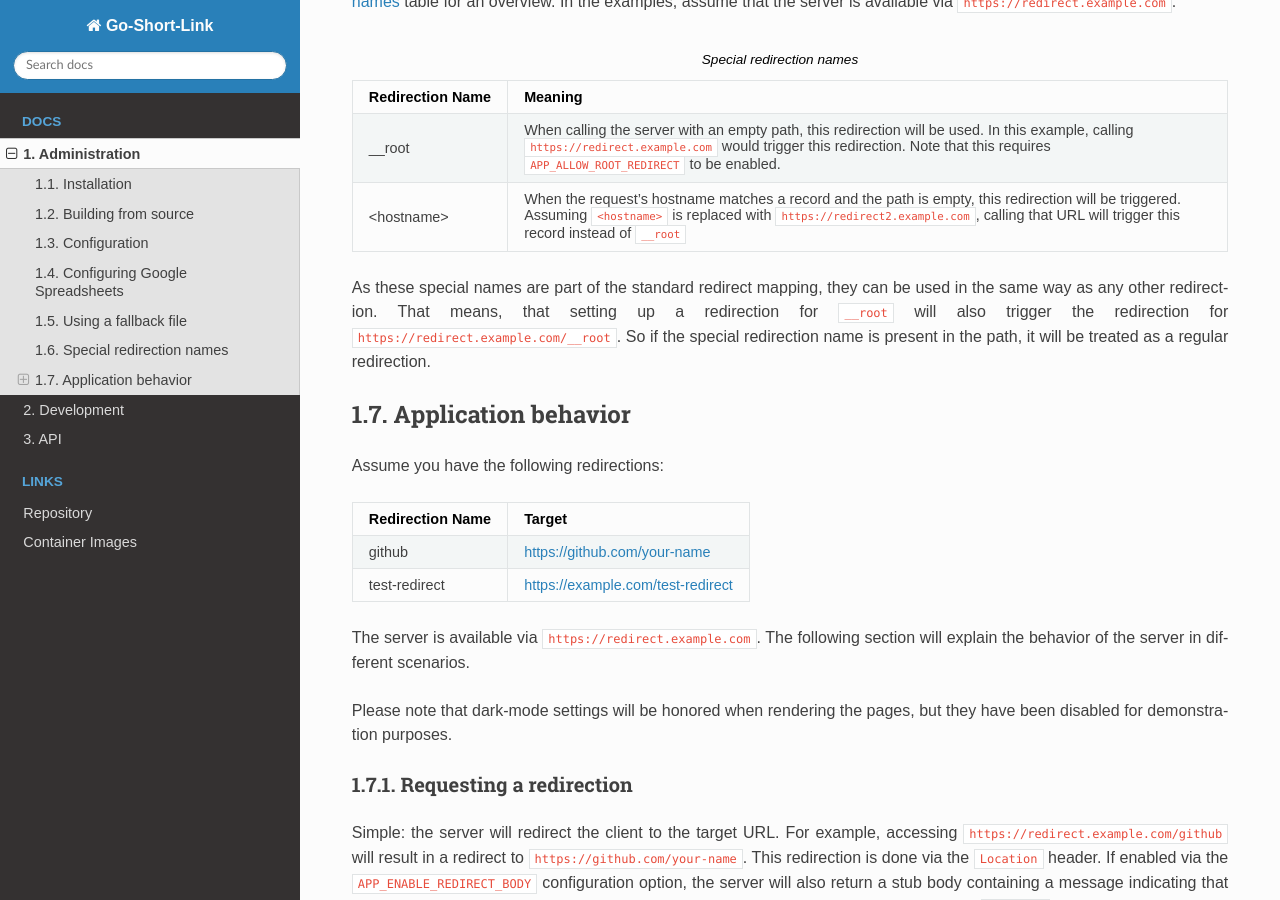
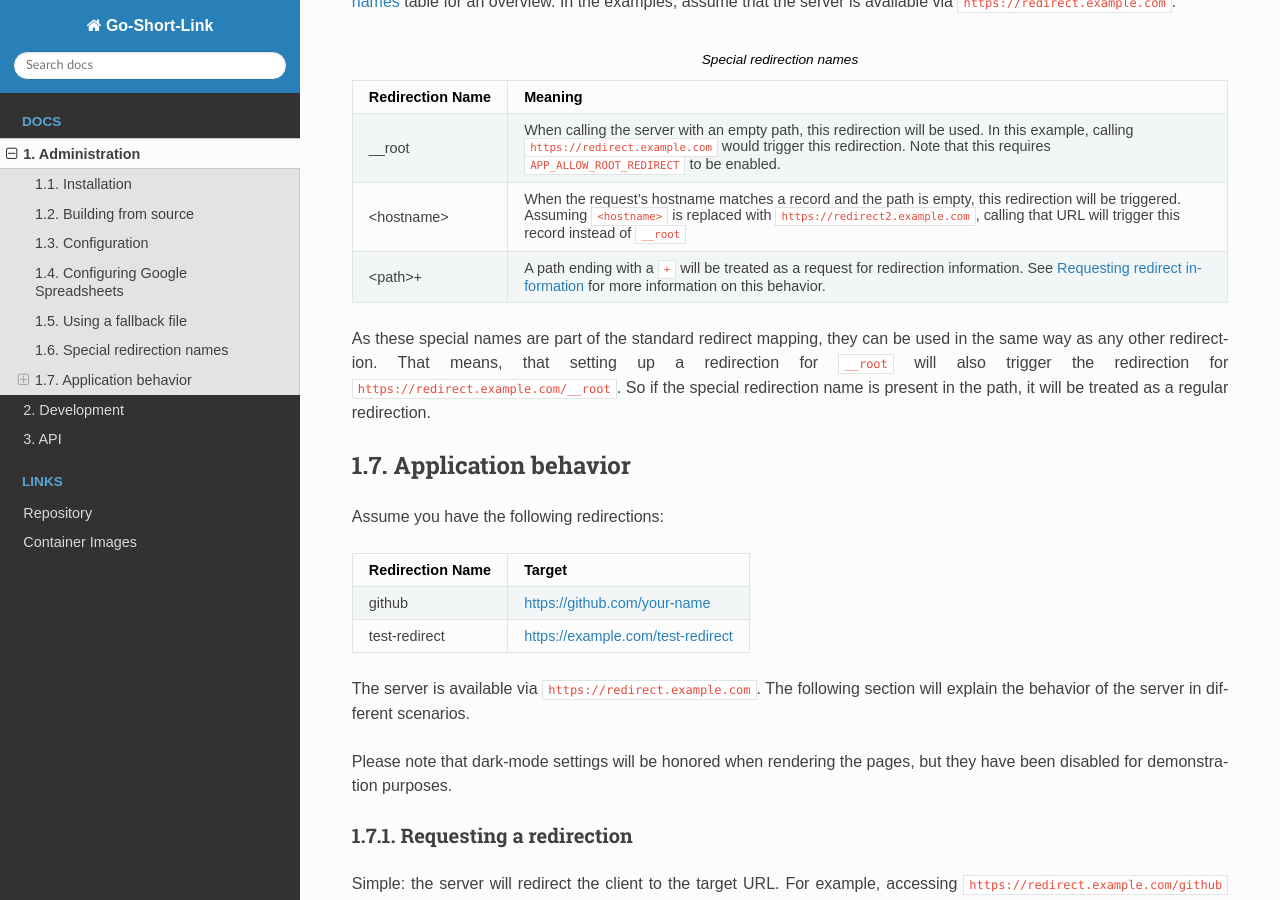
Before and after one commit to fanonwue/go-short-link, a Sphinx documentation site: the page built from docs/admin.md, in a window 1280 px wide and 900 px high, scrolled down 5658 px. Built offline with Sphinx 7.4.7 and the Read the Docs theme 3.1.0, drawn with Linux system fonts in a browser that asks for light colours.

Commit message:
Docs: Mention "requesting redirect information" in special redirection table

```diff
--- a/docs/admin.md
+++ b/docs/admin.md
@@ -241,10 +241,11 @@ The application supports several different, keyword-like special redirection nam
 :align: center
 :class: multi-line-table
 
-| Redirection Name | Meaning                                                                                                                                                                                                                                     |
-|------------------|---------------------------------------------------------------------------------------------------------------------------------------------------------------------------------------------------------------------------------------------|
-| __root           | When calling the server with an empty path, this redirection will be used. In this example, calling `https://redirect.example.com` would trigger this redirection. Note that this requires `APP_ALLOW_ROOT_REDIRECT` to be enabled.         |
+| Redirection Name | Meaning                                                                                                                                                                                                                                       |
+|------------------|-----------------------------------------------------------------------------------------------------------------------------------------------------------------------------------------------------------------------------------------------|
+| __root           | When calling the server with an empty path, this redirection will be used. In this example, calling `https://redirect.example.com` would trigger this redirection. Note that this requires `APP_ALLOW_ROOT_REDIRECT` to be enabled.           |
 | \<hostname\>     | When the request's hostname matches a record and the path is empty, this redirection will be triggered. Assuming `<hostname>` is replaced with `https://redirect2.example.com`, calling that URL will trigger this record instead of `__root` |
+| \<path\>+        | A path ending with a `+` will be treated as a request for redirection information. See [](#requesting-redirect-info) for more information on this behavior.                                                                                   |
 :::
 
 As these special names are part of the standard redirect mapping, they can be used in the same way as any other redirection.
@@ -290,6 +291,7 @@ result in such a response. The resulting page will look similar to the following
 :::
 <br>
 
+(requesting-redirect-info)=
 ### Requesting redirect information
 
 You can view information about a specific redirection by appending a `+` to the end of the path. For example,
```
